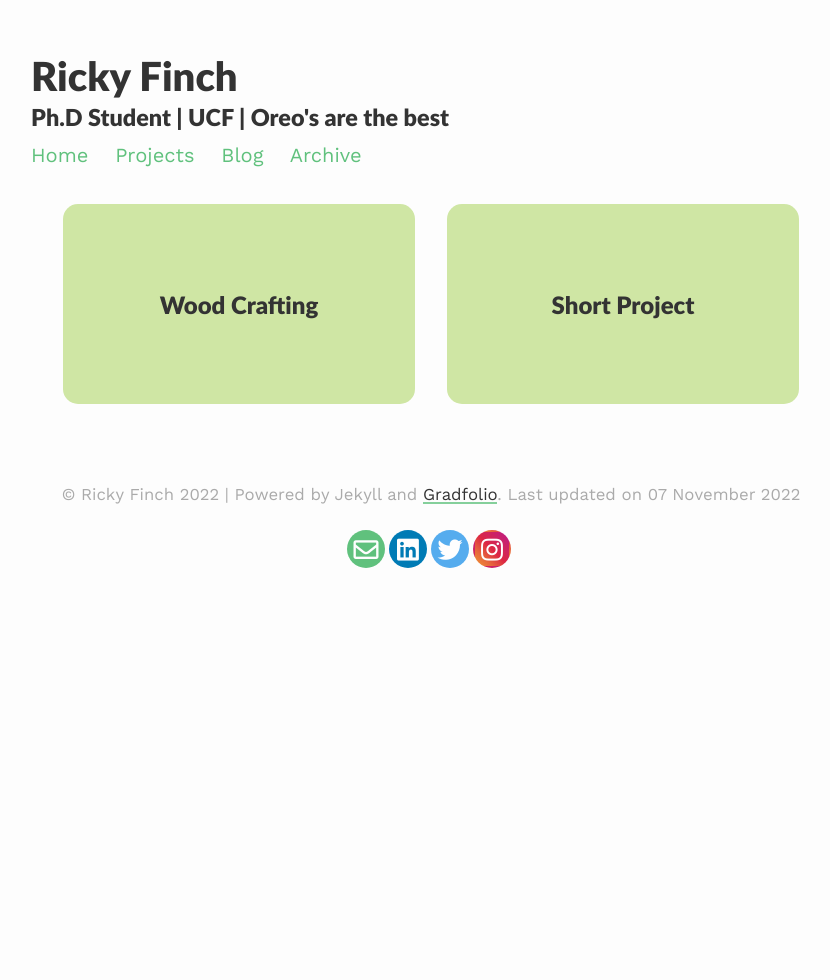
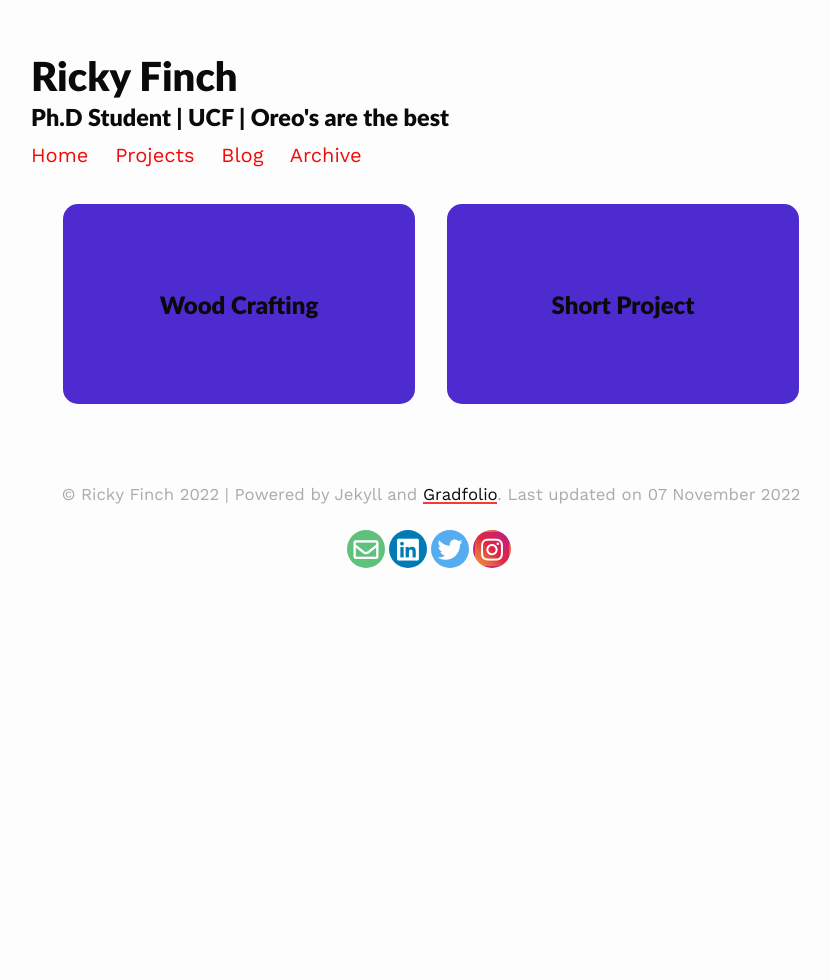
Before and after one commit to rafinch55/Prof-Webbie, a Jekyll site: the page built from _pages/projects.md, in a window 1280 px wide. Shown: the whole page, without its empty margins (209-1039 px from the left). Built offline with Jekyll 4.4.1, drawn with Linux system fonts in a browser that asks for light colours; nearby versions of some CDN libraries.

Commit message:
Edits 11/7

```diff
--- a/assets/css/_sass/variables.scss
+++ b/assets/css/_sass/variables.scss
@@ -6,14 +6,14 @@ $base-line-height: 1.7;
 
 $spacing-unit:     30px;
 $light-gray: gray;
-$text-color:       #333;
-$background-color: #fdfdfd;
-$brand-color:      #60c17d;
+$text-color:       rgb(0, 0, 0);
+$background-color: #fcfcfc;
+$brand-color:      #f00b0b;
 
 // Color scheme for light
 $body-bg: #fdfdfd;
-$projectbox: #cfe6a4;
-$text-color: #333;
+$projectbox: #4e2bce;
+$text-color: rgb(10, 10, 10);
 
 // Color scheme for dark modes
 $body-bg-dark: #061725;
```
